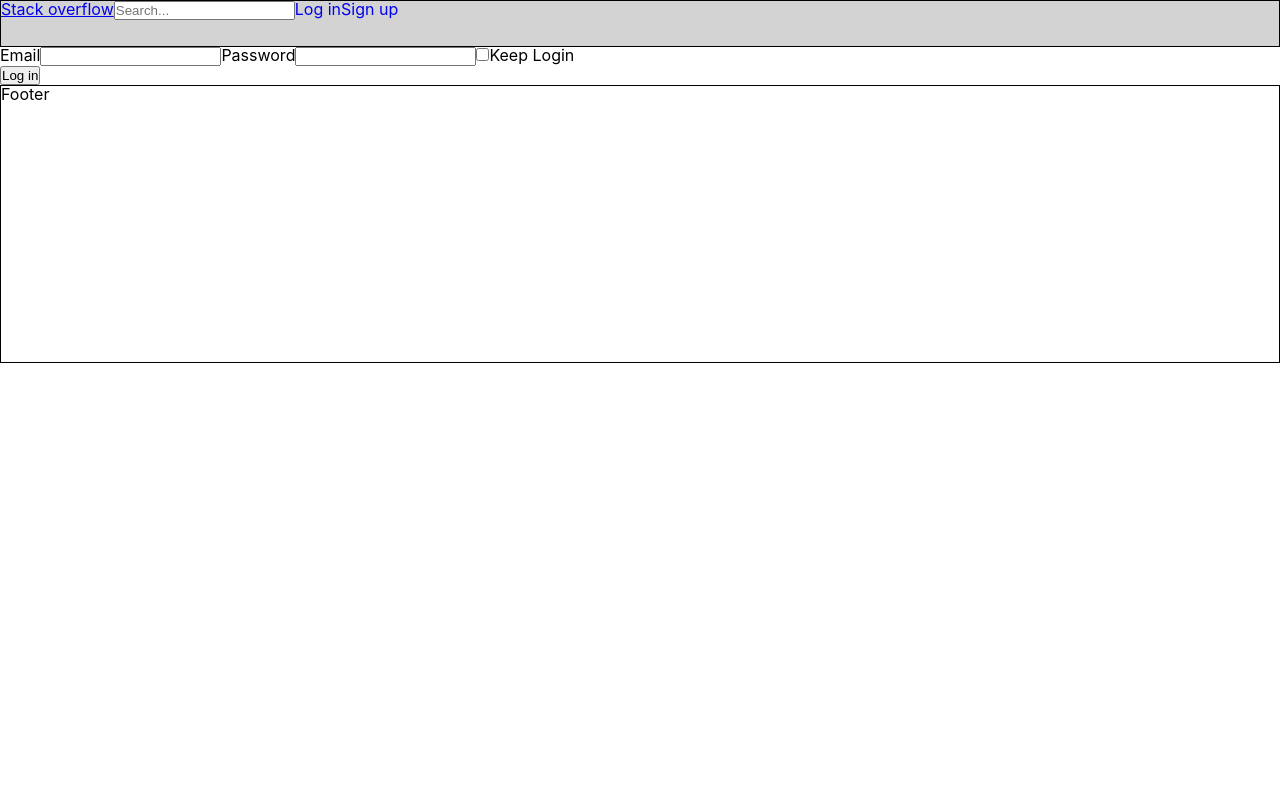
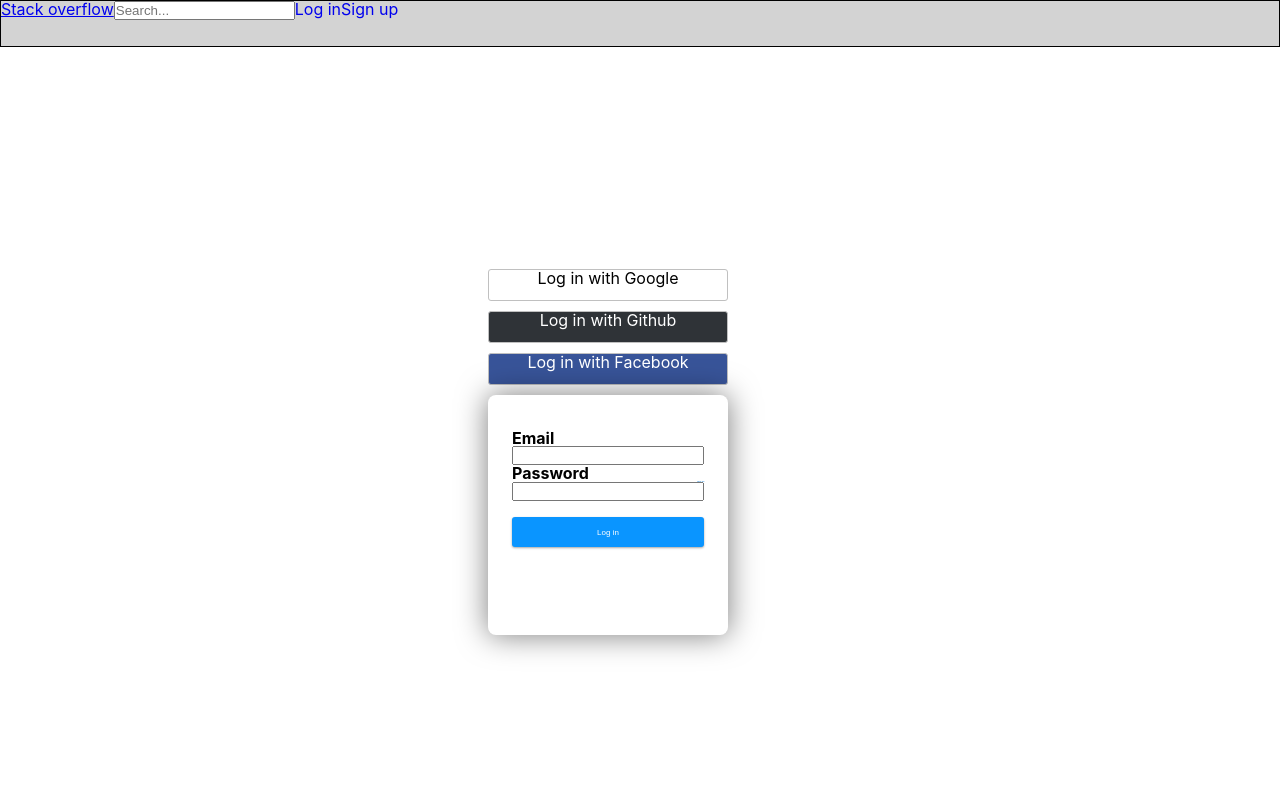
Before and after one commit to pre-project-front/pre-project-front, a React (Create React App) app in the folder client/: page /login in a window 1280 px wide. Shown: the top 800 px of the page. Built offline with nearby package versions, Linux system fonts and the light colour scheme.

Commit message:
Feature/login (#8)
* FEAT.login 기능 구현

* FEAT.login 에러 메세지 수정

```diff
--- a/client/package.json
+++ b/client/package.json
@@ -38,5 +38,8 @@
       "last 1 firefox version",
       "last 1 safari version"
     ]
+  },
+  "resolutions": {
+    "styled-components": "^5"
   }
 }
--- a/client/src/pages/Login.js
+++ b/client/src/pages/Login.js
@@ -1,5 +1,119 @@
 import React, { useState } from "react";
 import axios from "axios";
+import styled from "styled-components";
+
+const Main = styled.div`
+  display: flex;
+  justify-content: center;
+  align-items: center;
+  height: 100vh;
+  background-image: #f1f2f3;
+`;
+
+const CenterBox = styled.div`
+  display: inline-block;
+  margin: 0 auto;
+  width: 19rem;
+  height: 27rem;
+  align-content: center;
+  text-align: center;
+`;
+const GoogleButton = styled.div`
+  color: black;
+  border: 1px solid silver;
+  border-radius: 3px;
+  cursor: pointer;
+  font-size: 1rem;
+  background-color: #ffffff;
+  margin: 10px 0px;
+  height: 2rem;
+  width: 15rem;
+  &:hover {
+    background-color: #f1f2f3;
+  }
+`;
+
+const GithubButton = styled.div`
+  color: white;
+  border: 1px solid silver;
+  border-radius: 3px;
+  cursor: pointer;
+  font-size: 1rem;
+  background-color: #2f3337;
+  margin: 10px 0px;
+  height: 2rem;
+  width: 15rem;
+
+  &:hover {
+    background-color: #232629;
+  }
+`;
+
+const FacebookButton = styled.div`
+  color: white;
+  border: 1px solid silver;
+  border-radius: 3px;
+  cursor: pointer;
+  font-size: 1rem;
+  background-color: #385499;
+  margin: 10px 0px;
+  height: 2rem;
+  width: 15rem;
+  &:hover {
+    background-color: #004585;
+  }
+`;
+
+const LoginContainer = styled.div`
+  height: 15rem;
+  width: 15rem;
+  text-align: left;
+  padding: 5px;
+  border-radius: 8px;
+  box-shadow: rgba(0.3, 0.5, 0.3, 0.5) 0.1px 0.1px 30px 0.5px;
+  background-color: white;
+`;
+
+const LoginButton = styled.button`
+  border: 1px solid transparent;
+  color: white;
+  width: 12rem;
+  height: 30px;
+  border-radius: 3px;
+  cursor: pointer;
+  outline: none;
+  margin-top: 1rem;
+  margin-bottom: 0.2rem;
+  font-size: 0.5rem;
+  background-color: #0a95ff;
+  box-shadow: rgba(0, 0, 0, 0.12) 0px 1px 3px, rgba(0, 0, 0, 0.24) 0px 1px 2px;
+  &:hover {
+    background-color: #0074cc;
+  }
+`;
+
+const InputField = styled.div`
+  display: flex;
+  flex-direction: column;
+  text-align: left;
+  margin: auto;
+  margin-top: 30px;
+  width: 12rem;
+  font-weight: bold;
+`;
+
+const ForgotPasswordButton = styled.div`
+  display: flex;
+  flex-direction: column;
+  text-align: right;
+  color: #0074cc;
+  font-size: 1px;
+  font-weight: lighter;
+  letter-spacing: -1px;
+  &:hover {
+    color: #0a95ff;
+  }
+`;
 
 function Login({ setIsLogin, setUserInfo }) {
   const [loginInfo, setLoginInfo] = useState({
@@ -7,22 +121,24 @@ function Login({ setIsLogin, setUserInfo }) {
     password: "",
   });
 
-  const [checkedKeepLogin, setCheckedKeepLogin] = useState(false);
   const [errorMessage, setErrorMessage] = useState("");
 
   const handleInputValue = (key) => (e) => {
     setLoginInfo({ ...loginInfo, [key]: e.target.value });
   };
 
-  const loginRequestHandler = () => {
+  const handlerloginRequest = () => {
     if (!loginInfo.userId || !loginInfo.password) {
+      setErrorMessage("Text Box cannot be empty.");
+
       setErrorMessage("Text box cannot be empty.");
+
       return;
     } else {
       setErrorMessage("");
     }
     return axios
-      .post("https://localhost:3001/login", { loginInfo, checkedKeepLogin })
+      .post("https://localhost:3001/login", { loginInfo })
       .then((res) => {
         console.log(res.data);
         setUserInfo(res.data);
@@ -35,11 +151,14 @@ function Login({ setIsLogin, setUserInfo }) {
   };
 
   return (
-    <div className="container">
-      <div className="left-box"></div>
-      <div className="right-box">
+    <Main>
+      <CenterBox>
+        <GoogleButton>Log in with Google</GoogleButton>
+        <GithubButton>Log in with Github</GithubButton>
+        <FacebookButton>Log in with Facebook</FacebookButton>
+        <LoginContainer>
           <form onSubmit={(e) => e.preventDefault()}>
-          <div className="input-field">
+            <InputField>
               <span>Email</span>
               <input
                 type="text"
@@ -47,22 +166,15 @@ function Login({ setIsLogin, setUserInfo }) {
                 onChange={handleInputValue("userId")}
               />
               <span>Password</span>
+              <ForgotPasswordButton>Forgot password?</ForgotPasswordButton>
               <input
                 type="password"
                 data-testid="password-input"
                 onChange={handleInputValue("password")}
               />
-            <label className="checkbox-container">
-              <input
-                type="checkbox"
-                onChange={() => setCheckedKeepLogin(!checkedKeepLogin)}
-              />
-              {"Keep Login"}
-            </label>
-          </div>
-          <button type="submit" onClick={loginRequestHandler}>
-            Log in
-          </button>
+
+              <LoginButton onClick={handlerloginRequest}>Log in</LoginButton>
+            </InputField>
             {errorMessage ? (
               <div id="alert-message" data-testid="alert-message">
                 {errorMessage}
@@ -71,8 +183,9 @@ function Login({ setIsLogin, setUserInfo }) {
               ""
             )}
           </form>
-      </div>
-    </div>
+        </LoginContainer>
+      </CenterBox>
+    </Main>
   );
 }
 export default Login;
--- a/client/src/pages/Signup.js
+++ b/client/src/pages/Signup.js
@@ -1,5 +1,36 @@
 import React, { useState } from "react";
 import axios from "axios";
+
+function Signup({ setIsLogin, setUserInfo }) {
+  const [loginInfo, setLoginInfo] = useState({
+    userId: "",
+    password: "",
+  });
+  const [checkedKeepLogin, setCheckedKeepLogin] = useState(false);
+  const [errorMessage, setErrorMessage] = useState("");
+
+  const handleInputValue = (key) => (e) => {
+    setLoginInfo({ ...loginInfo, [key]: e.target.value });
+  };
+  const loginRequestHandler = () => {
+    if (!loginInfo.userId || !loginInfo.password) {
+      setErrorMessage("Text box cannot be empty. ");
+      return;
+    } else {
+      setErrorMessage("");
+    }
+    return axios
+      .post("https://localhost:4000/login", { loginInfo, checkedKeepLogin })
+      .then((res) => {
+        console.log(res.data);
+        setUserInfo(res.data);
+        setIsLogin(true);
+      })
+      .catch((err) => {
+        console.log(err.response.data);
+        setErrorMessage("로그인에 실패했습니다.");
+      });
+  };
 
   function Signup() {
     const [signupInfo, setSignupInfo] = useState({
@@ -17,4 +48,65 @@ function Signup() {
     return <div>Signup</div>;
   }
 
+  return (
+    <div className="container">
+      <div className="left-box">
+        <span>
+          <h1>Join the Stack Overflow community</h1>
+          <p>Get unstuck — ask a question</p>
+          <p>Unlock new privileges like voting and commenting</p>
+          <p>Save your favorite tags, filters, and jobs</p>
+          <p>Earn reputation and badges</p>
+          <p>
+            Collaborate and share knowledge with a private group for FREE. Get
+            Stack Overflow for Teams free for up to 50 users.
+          </p>
+        </span>
+      </div>
+      <div className="right-box">
+        <form onSubmit={(e) => e.preventDefault()}>
+          <div className="input-field">
+            <span>Display name</span>
+            <input
+              type="text"
+              data-testid="id-input"
+              onChange={handleInputValue("userId")}
+            />
+            <span>Email</span>
+            <input
+              type="text"
+              data-testid="id-input"
+              onChange={handleInputValue("userId")}
+            />
+            <span>Password</span>
+            <input
+              type="password"
+              data-testid="password-input"
+              onChange={handleInputValue("password")}
+            />
+            <label className="checkbox-container">
+              <input
+                type="checkbox"
+                onChange={() => setCheckedKeepLogin(!checkedKeepLogin)}
+              />
+              {
+                " Opt-in to receive occasional product updates, user research invitations, company announcements, and digests."
+              }
+            </label>
+          </div>
+          <button type="submit" onClick={loginRequestHandler}>
+            Sign up
+          </button>
+          {errorMessage ? (
+            <div id="alert-message" data-testid="alert-message">
+              {errorMessage}
+            </div>
+          ) : (
+            ""
+          )}
+        </form>
+      </div>
+    </div>
+  );
+}
 export default Signup;
```
Lines whose indentation alone changed are shown as unchanged.
